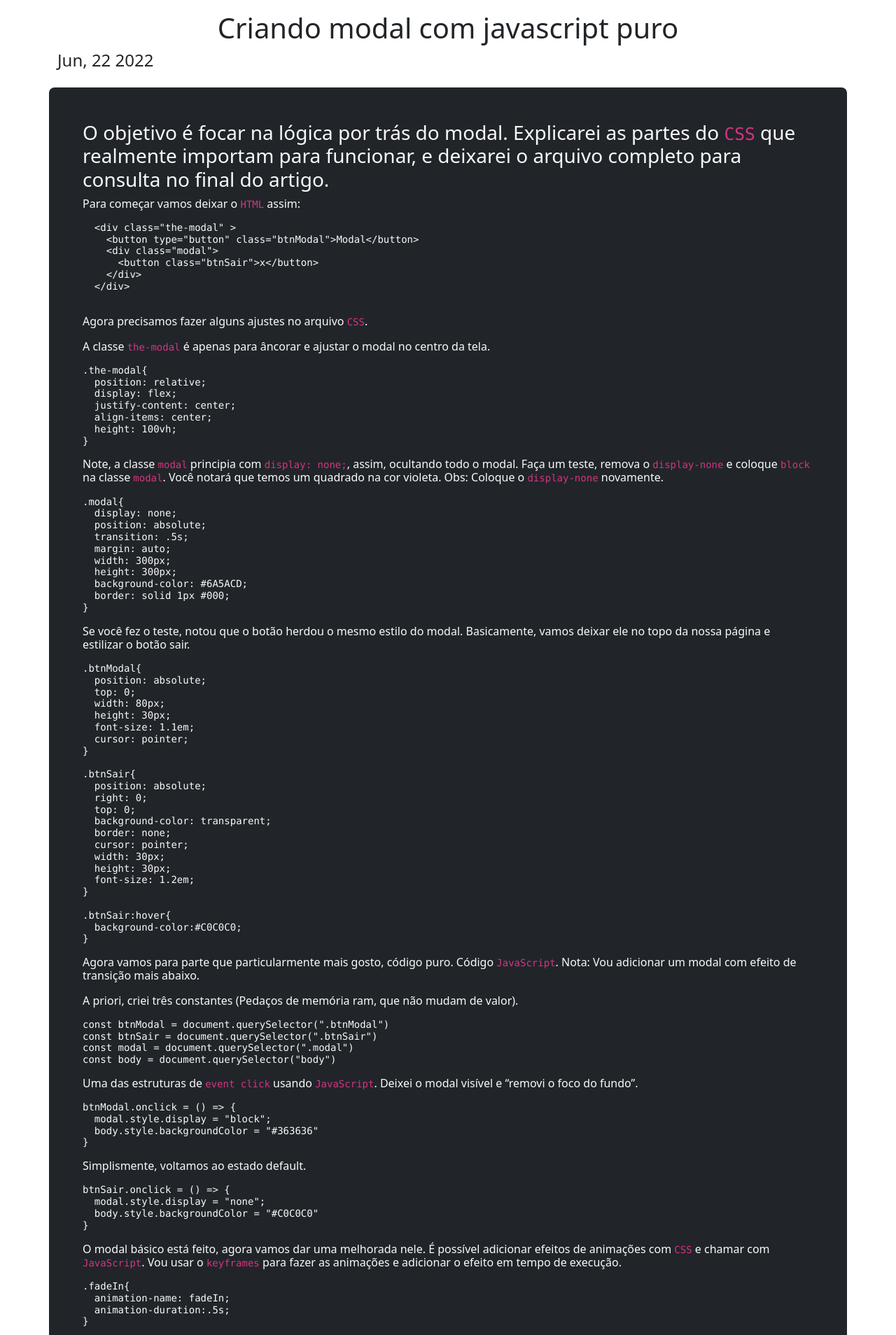
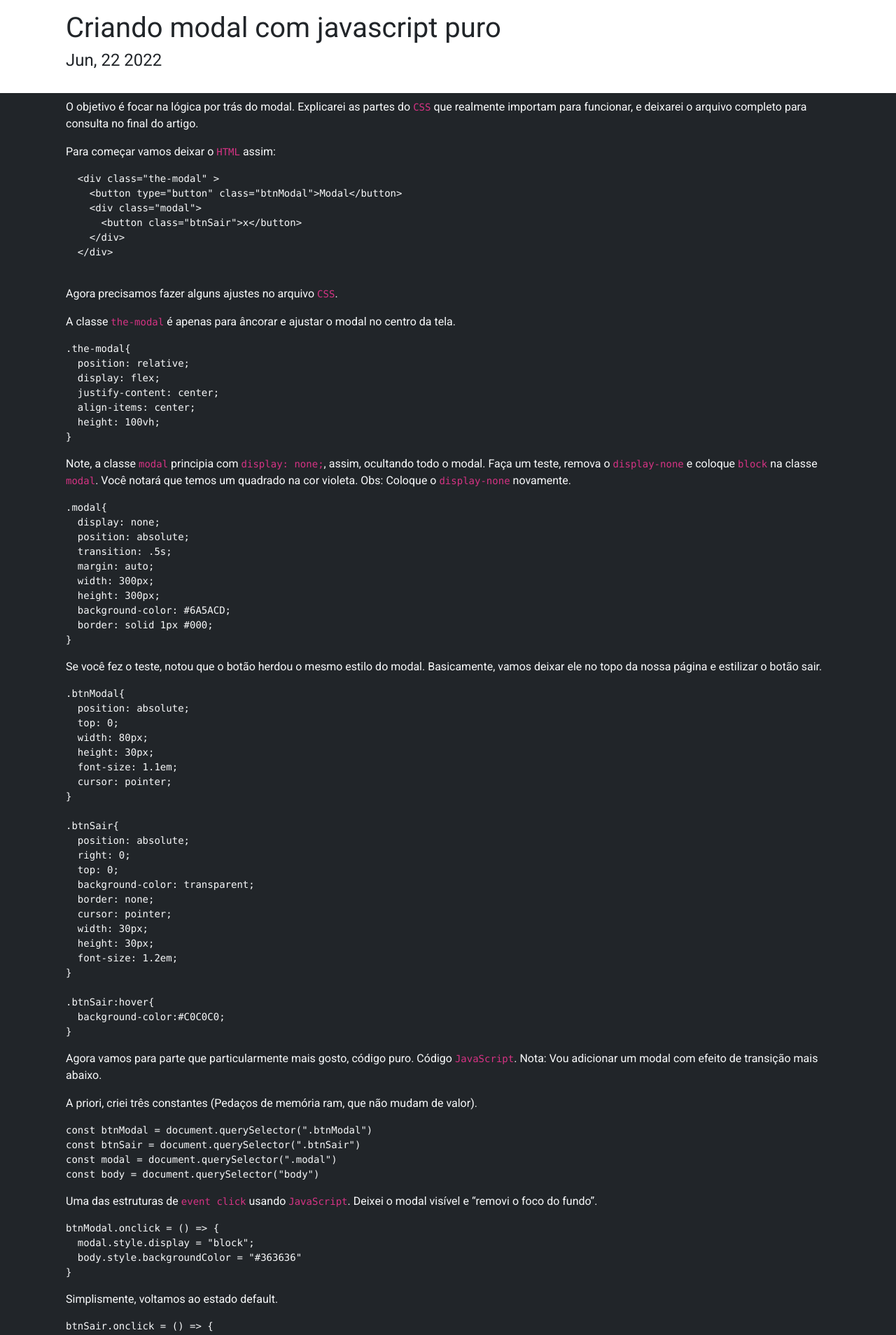
Before and after one commit to LucasCosta0011/LucasCosta0011.github.io, a Jekyll site: the page built from _posts/2022-06-22-modal-javascript-puro.md, in a window 1280 px wide. Shown: the top 1908 px of the page at 70% size. Built offline with Jekyll 4.4.1, drawn with Linux system fonts in a browser that asks for light colours; some of the changed text lies outside the part shown.

Commit message:
added responsive mobile

````diff
--- a/_includes/article.html
+++ b/_includes/article.html
@@ -1,6 +1,9 @@
-<article style="" class="container rounded-3 h6 mt-4 bg-dark text-light p-5">
-  {{content}}
-</article>
-
-<!-- JavaScript Bundle with Popper -->
-<script src="https://cdn.jsdelivr.net/npm/bootstrap@5.2.0-beta1/dist/js/bootstrap.bundle.min.js"></script>
+<div class="container-fluid bg-dark">
+  <article class="rounded-3 mt-4 text-light container">
+    <div class="row">
+      <div class="col-12 py-2">
+        <span>{{content}}</span>
+      </div>
+    </div>
+  </article>
+</div>
--- a/_includes/footer.html
+++ b/_includes/footer.html
@@ -1,20 +1,35 @@
-<div class="container text-center mt-2 mb-5 text-light">
-  <h4 class="text-dark">Contato</h3>
-    <div class="row mt-2 bg-dark rounded-2 p-4 h6">
-      <div class="col-6">
-        <span>E-mail</span><br>
-        <span>lucascostadeveloper@gmail.com</span>
-      </div>
-      <div class="col-6">
-        <span>Github</span><br>
-        <a class="text-light" style="width: max-content; text-decoration: none;" href="https://github.com/LucasCosta0011">https://github.com/LucasCosta0011</a>
-      </div>
+
+<h4 class="text-center py-3">Contato</h4>
+<div class="container-fluid bg-dark py-2">
+  <div class="container py-0">
+    <div class="row bg-dark rounded-2 text-center">
+        <div class="text-light col-lg-6 col-md-6 col-sm-12 col-xs-12 xs-custom">
+          <div class="px-2"></div>
+            <svg xmlns="http://www.w3.org/2000/svg" width="16" height="16" fill="currentColor" class="bi bi-envelope" viewBox="0 0 16 16">
+            <path d="M0 4a2 2 0 0 1 2-2h12a2 2 0 0 1 2 2v8a2 2 0 0 1-2 2H2a2 2 0 0 1-2-2V4Zm2-1a1 1 0 0 0-1 1v.217l7 4.2 7-4.2V4a1 1 0 0 0-1-1H2Zm13 2.383-4.708 2.825L15 11.105V5.383Zm-.034 6.876-5.64-3.471L8 9.583l-1.326-.795-5.64 3.47A1 1 0 0 0 2 13h12a1 1 0 0 0 .966-.741ZM1 11.105l4.708-2.897L1 5.383v5.722Z"/>
+            </svg>
+
+          <span>lucascostadeveloper@gmail.com</span>
+        </div>
+        <div class="text-light col-lg-6 col-md-6 col-sm-12 col-xs-12 xs-custom">
+
+          <div class="px-2"></div>
+            <svg xmlns="http://www.w3.org/2000/svg" width="16" height="16" fill="currentColor" class="bi bi-github" viewBox="0 0 16 16">
+              <path d="M8 0C3.58 0 0 3.58 0 8c0 3.54 2.29 6.53 5.47 7.59.4.07.55-.17.55-.38 0-.19-.01-.82-.01-1.49-2.01.37-2.53-.49-2.69-.94-.09-.23-.48-.94-.82-1.13-.28-.15-.68-.52-.01-.53.63-.01 1.08.58 1.23.82.72 1.21 1.87.87 2.33.66.07-.52.28-.87.51-1.07-1.78-.2-3.64-.89-3.64-3.95 0-.87.31-1.59.82-2.15-.08-.2-.36-1.02.08-2.12 0 0 .67-.21 2.2.82.64-.18 1.32-.27 2-.27.68 0 1.36.09 2 .27 1.53-1.04 2.2-.82 2.2-.82.44 1.1.16 1.92.08 2.12.51.56.82 1.27.82 2.15 0 3.07-1.87 3.75-3.65 3.95.29.25.54.73.54 1.48 0 1.07-.01 1.93-.01 2.2 0 .21.15.46.55.38A8.012 8.012 0 0 0 16 8c0-4.42-3.58-8-8-8z"/>
+            </svg>
+
+
+          <a class="text-light" style="text-decoration: none;" href="https://github.com/LucasCosta0011"><span>https://github.com/LucasCosta0011</span></a>
+        </div>
     </div>
-    <div class="row mt-2 bg-light rounded-2 p-4 h6">
-      <div class="col-12 text-dark">
-        <span>{{ page.frase }}</span><br>
-        <span>{{page.pag}}</span>
-      </div>
-    </div>
+  </div>
+</div>
 
+<div class="container-fluid bg-light">
+  <div class="row text-center py-2">
+    <span>{{ page.frase }}</span>
+      <span>{{page.pag}}</span>
+  </div>
 </div>
+<!-- JavaScript Bundle with Popper -->
+<script src="https://cdn.jsdelivr.net/npm/bootstrap@5.2.0-beta1/dist/js/bootstrap.bundle.min.js"></script>
--- a/_includes/head.html
+++ b/_includes/head.html
@@ -8,4 +8,66 @@
   <!-- CSS only -->
 
   <link rel="stylesheet" href="https://cdn.jsdelivr.net/npm/bootstrap@5.2.0-beta1/dist/css/bootstrap.min.css">
+  <link rel="preconnect" href="https://fonts.googleapis.com">
+  <link rel="preconnect" href="https://fonts.gstatic.com" crossorigin>
+  <link href="https://fonts.googleapis.com/css2?family=Roboto:wght@300;400&display=swap" rel="stylesheet">
+  <style>
+
+    @media only screen and (max-width: 940px) {
+        a{
+            font-size: 12px;
+        }
+        h1, h4{
+          text-align: center;
+          font-size: 15px;
+
+        }
+        span{
+            font-size: 12px;
+            padding: 0;
+            padding-bottom: 0px;
+        }
+
+    }
+
+    @media only screen and (max-width: 700px) {
+        a{
+            font-size: 7px;
+        }
+        h1, h4{
+          text-align: center;
+          font-size: 10px;
+
+        }
+        span{
+            font-size: 7px;
+            padding: 0;
+            padding-bottom: 0px;
+        }
+
+    }
+
+    @media only screen and (max-width: 250px) {
+        a{
+            font-size: 5px;
+        }
+        h1, h4{
+          text-align: center;
+          font-size: 10px;
+        }
+        span{
+            font-size: 5px;
+        }
+        .xs-custom{
+          line-height: 5px;
+        }
+    }
+    .row{
+      margin-left: 0;
+      margin-right: 0;
+    }
+    *{
+      font-family: 'Roboto', sans-serif;
+    }
+  </style>
 </head>
--- a/_includes/header.html
+++ b/_includes/header.html
@@ -1,5 +1,12 @@
 <div class="container">
-  <h1 class="text-center text-dark mt-3">{{ page.title }} </h1>
-  <h4 class="post-meta"> {{ page.date | date: "%b, %-d %Y" }} </h4>
-
+    <div class="row">
+      <div class="col-12">
+        <h1 class="text-dark mt-3">{{ page.title }} </h1>
+      </div>
+    </div>
+    <div class="row">
+      <div class="col-12">
+        <h4 class="post-meta"> {{ page.date | date: "%b, %-d %Y" }} </h4>
+      </div>
+    </div>
 </div>
--- a/_posts/2022-06-22-modal-javascript-puro.md
+++ b/_posts/2022-06-22-modal-javascript-puro.md
@@ -7,7 +7,7 @@ frase: 'Então o Senhor Deus declarou: "Não é bom que o homem esteja só; fare
 pag: Gênesis 2:18
 ---
 
-### O objetivo é focar na lógica por trás do modal. Explicarei as partes do `CSS` que realmente importam para funcionar, e deixarei o arquivo completo para consulta no final do artigo.
+ O objetivo é focar na lógica por trás do modal. Explicarei as partes do `CSS` que realmente importam para funcionar, e deixarei o arquivo completo para consulta no final do artigo.
 
 Para começar vamos deixar o `HTML` assim:
 
@@ -136,7 +136,7 @@ btnModal.onclick = () => {
 ```
 Bom, tem mais um bonûs.
 A título de curiosidade.
-### E se quiséssemos dar efeito de transição, na hora que o evento sair fosse disparado?
+ E se quiséssemos dar efeito de transição, na hora que o evento sair fosse disparado?
 Para isso, precisamos entender como o código é executado.
 Porque este exemplo não funcionária?
 Quando o efeito fosse chamado, o modal quase no mesmo instânte ficaria invisível.
````
